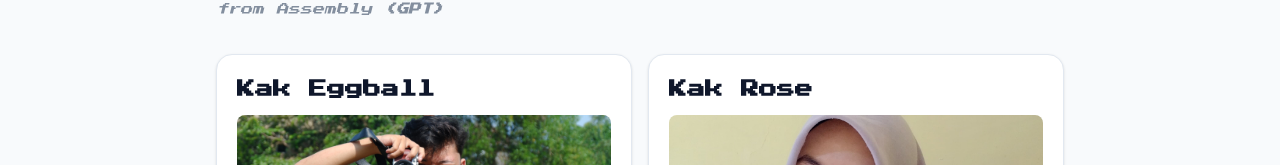
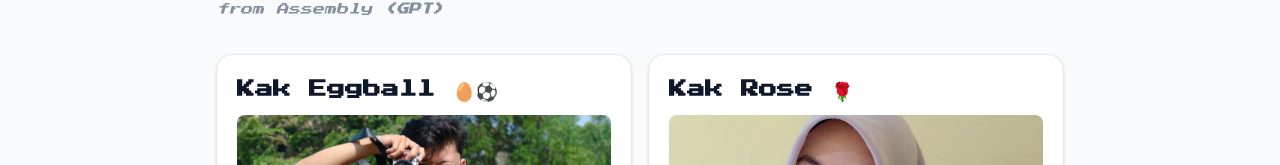
Before and after one commit to mdzulqornainn/assembly-cihuy, a React (Vite) app: page /member in a window 1280 px wide. Shown: the part 341-506 px from the top of the page. Built offline with nearby package versions, Linux system fonts and the light colour scheme.

Commit message:
Add emojis to member titles

```diff
--- a/src/pages/Member.jsx
+++ b/src/pages/Member.jsx
@@ -43,11 +43,11 @@ export default function Profile() {
         <motion.div className="mt-8 grid gap-4 sm:grid-cols-2">
           {[
             {
-              title: "Kak Eggball",
+              title: "Kak Eggball 🥚⚽",
               profile: ikbal,
             },
             {
-              title: "Kak Rose",
+              title: "Kak Rose 🌹",
               profile: rose,
             },
           ].map((item, i) => (
```
